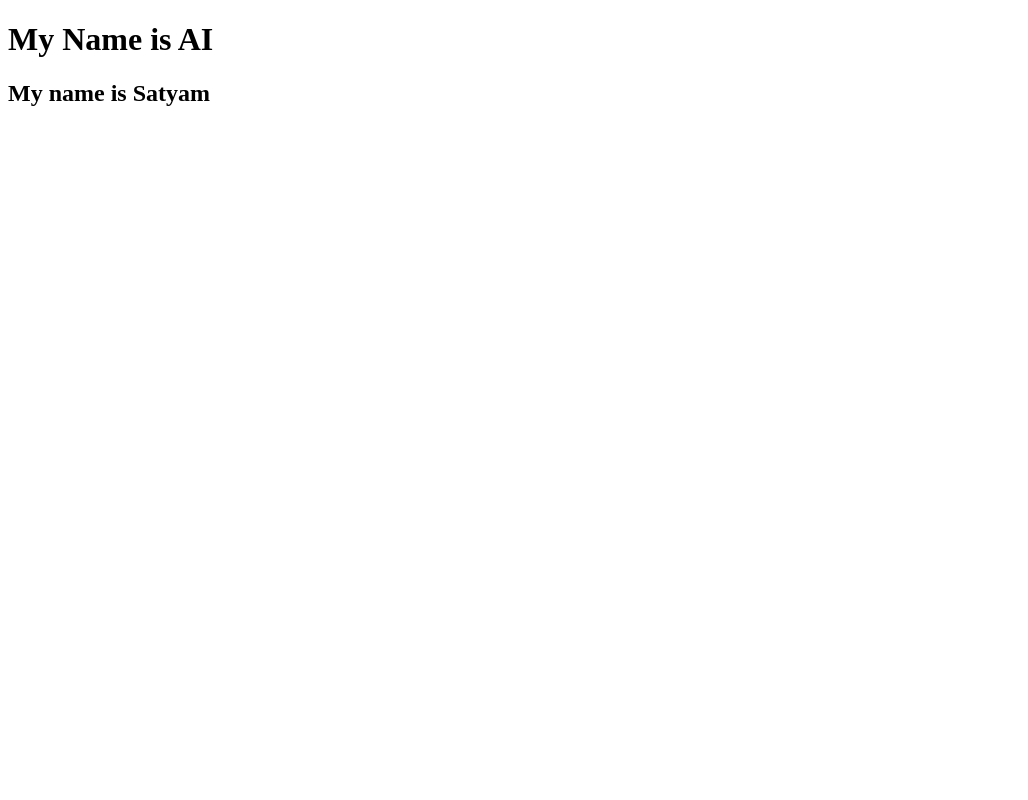
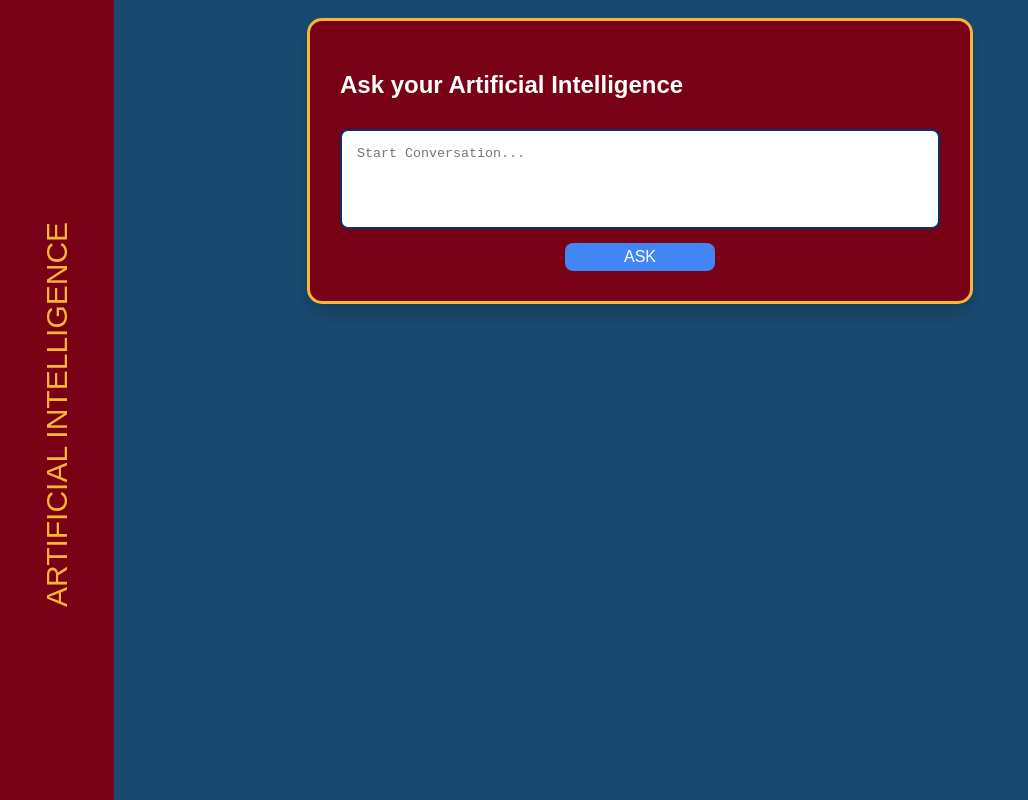
Before and after one commit to satyamadh822-bit/minorProject, a plain HTML site: page ai.html in a window 1280 px wide. Shown: the whole page, without its empty margins (0-1028 px from the left). Drawn offline with Linux system fonts and the light colour scheme; a web font is replaced by a local one.

Commit message:
add;STUDYROOM

```diff
--- a/ai.html
+++ b/ai.html
@@ -1,12 +1,100 @@
 <!DOCTYPE html>
 <html lang="en">
 <head>
+    <link href="https://fonts.googleapis.com/css2?family=Google+Sans:wght@500&display=swap" rel="stylesheet">
+    <link rel="preconnect" href="https://fonts.gstatic.com" crossorigin>
+<link href="https://fonts.googleapis.com/css2?family=Bitcount+Prop+Single:wght@100..900&family=Bitcount+Single:wght@100..900&display=swap" rel="stylesheet">
     <meta charset="UTF-8">
     <meta name="viewport" content="width=device-width, initial-scale=1.0">
-    <title>Document</title>
+    <title>AI HELP</title>
+    <style>
+        body {
+            font-family: 'Google Sans', sans-serif;
+            background-color:  #194b72;
+            justify-content: center;
+            align-items: center;
+            height: 100vh;
+            margin: 0;
+            margin: 0;
+            padding: 0;
+            min-height: 100vh;
+            }
+
+
+        .msg {
+            font-size: 30px;
+            font-weight: 500;
+            color: #F7B538;
+            padding: 14px 22px;
+            background: #780116;
+            margin:bottom 20px #F7B538 ;
+            font-family: 'Bitcount Single', sans-serif;
+            position: fixed;
+            left: 0;
+            top: 0;
+            height: 100vh;
+            width: 70px;
+            display: flex;
+        justify-content: center;
+        align-items: center;
+
+        transform: rotate(180deg);
+        writing-mode: vertical-rl;
+        }
+
+        .chat-container {
+            width: 600px;
+            max-width: 50%;
+            background: #780116;
+            padding: 30px;
+            border-radius: 15px;
+            border:solid 3px #F7B538;
+            box-shadow: 0 10px 20px rgba(0,0,0,0.2);
+            color: white;
+            margin: 0 auto;
+            justify-content: center;
+        }
+
+        textarea { width: 100%;
+            height: 100px;
+            margin: 10px 0;
+            padding: 15px;
+            border: 2px solid #04326d;
+            border-radius: 8px;
+            box-sizing: border-box;
+            resize: none; }
+
+        button {
+            width: 25%;
+            padding: 5px;
+            background-color: #4285f4;
+            color: white;
+            border: none;
+            border-radius: 8px;
+            cursor: pointer;
+            font-size: 16px;
+            margin:auto;
+            display:block;}
+
+        button:hover {
+            background-color: #1b8eed; }
+
+    </style>
+
 </head>
 <body>
-    <h1>My Name is AI</h1>
-    <h2>My name is Satyam</h2>
+
+    <nav class="messege">
+        <div class="msg">ARTIFICIAL INTELLIGENCE</div>
+    </nav>
+
+    <br>
+    <div class="chat-container">
+    <h2>Ask your Artificial Intelligence</h2>
+    <form id="geminiForm">
+        <textarea id="userQuestion" placeholder="Start Conversation..." required></textarea>
+        <button type="submit">ASK</button>
+    </form>
+</div>
 </body>
 </html>
```
Also changed, not shown: index.html (+43 -22 lines), timer.html (+5 -5 lines), 1 other file.
